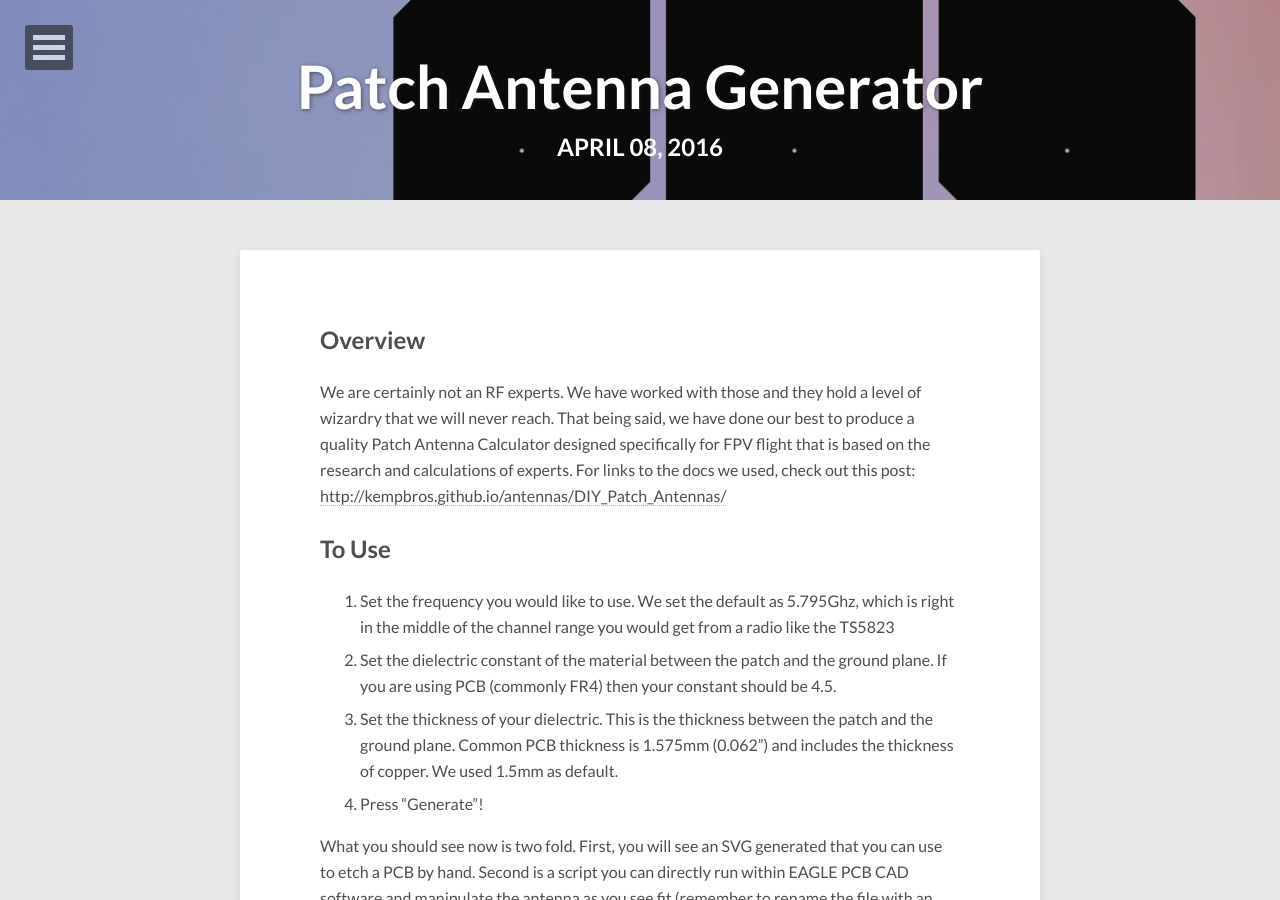
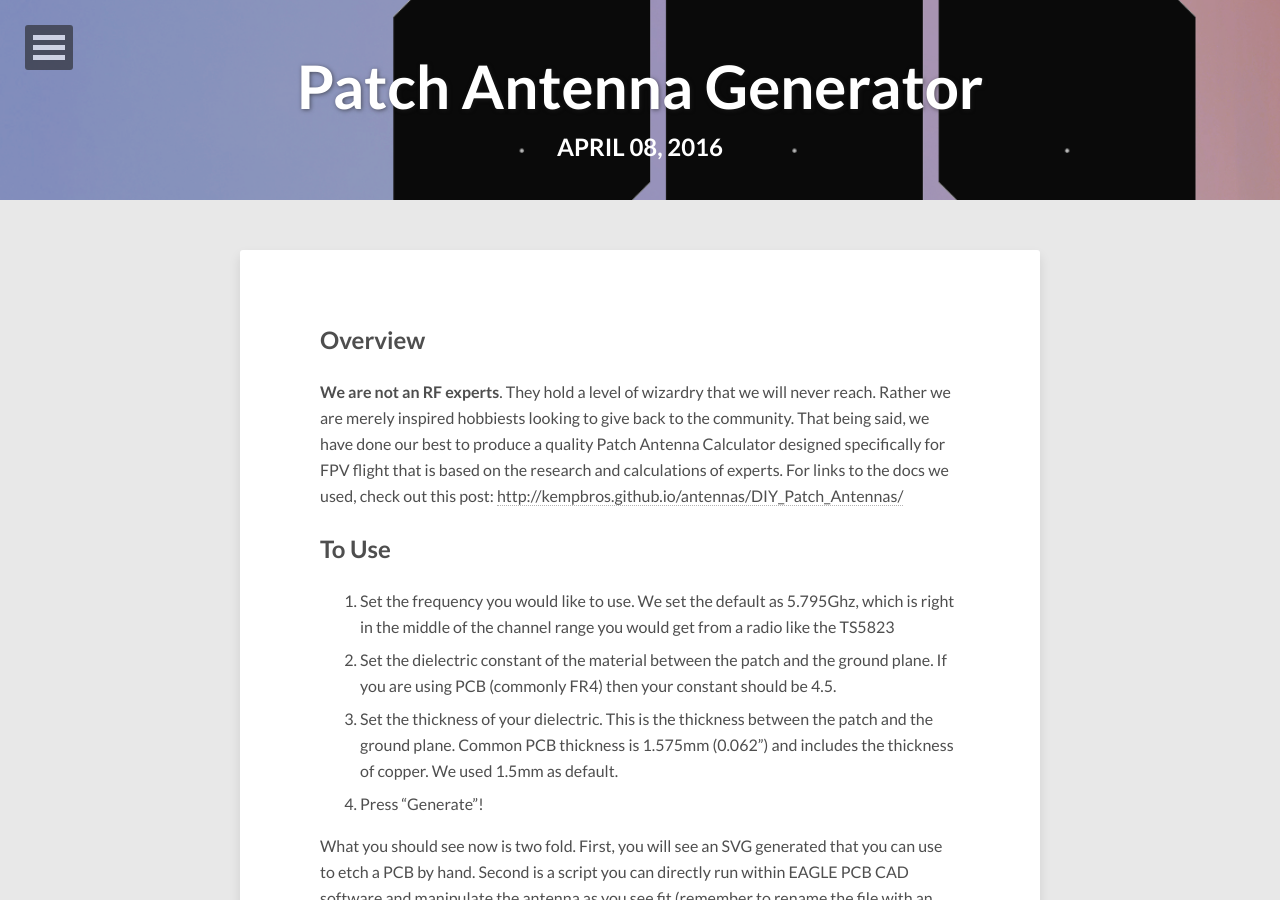
Before and after one commit to kempbros/kempbros.github.io, a Jekyll site: the page built from _posts/2016-04-08-Patch_Antenna_Generator.md, in a window 1280 px wide and 900 px high. Built offline with Jekyll 4.4.1, drawn with Linux system fonts in a browser that asks for light colours; nearby versions of some CDN libraries; a script that is not in the unit is left out; comment, search, counter and statistics services are not loaded.

Commit message:
Update 2016-04-08-Patch_Antenna_Generator.md

```diff
--- a/_posts/2016-04-08-Patch_Antenna_Generator.md
+++ b/_posts/2016-04-08-Patch_Antenna_Generator.md
@@ -11,7 +11,7 @@ image:
 excerpt: Check out this handy patch antenna generator and download designs in EAGLE Script and SVG
 ---
 ## Overview
-We are certainly not an RF experts. We have worked with those and they hold a level of wizardry that we will never reach. That being said, we have done our best to produce a quality Patch Antenna Calculator designed specifically for FPV flight that is based on the research and calculations of experts. For links to the docs we used, check out this post: <http://kempbros.github.io/antennas/DIY_Patch_Antennas/>
+**We are not an RF experts**. They hold a level of wizardry that we will never reach. Rather we are merely inspired hobbiests looking to give back to the community. That being said, we have done our best to produce a quality Patch Antenna Calculator designed specifically for FPV flight that is based on the research and calculations of experts. For links to the docs we used, check out this post: <http://kempbros.github.io/antennas/DIY_Patch_Antennas/>
 
 ## To Use
 1. Set the frequency you would like to use. We set the default as 5.795Ghz, which is right in the middle of the channel range you would get from a radio like the TS5823
```
